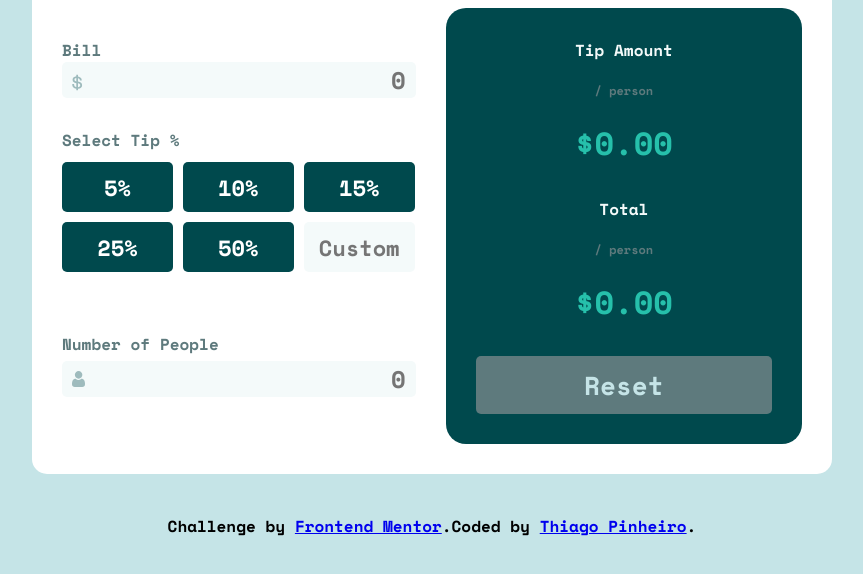
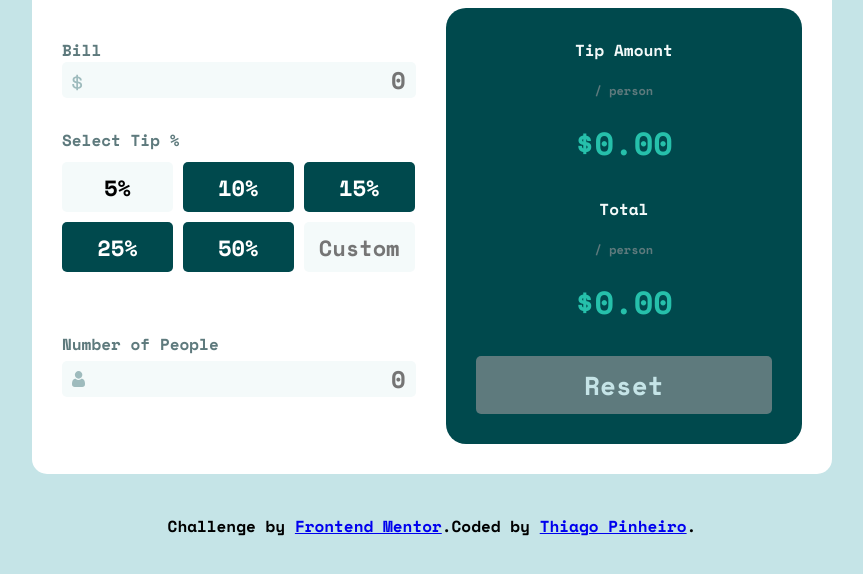
Before and after one commit to tpinheiro4/tip-calculator, a plain HTML site: page index.html in a window 1280 px wide. In both pictures the pointer is over the button "5%". Shown: the part 174-748 px from the top of the page, without its empty margins (208-1071 px from the left). Drawn offline with nearby package versions, Linux system fonts and the light colour scheme.

Commit message:
button changing color

```diff
--- a/css/style.css
+++ b/css/style.css
@@ -101,6 +101,11 @@ label {
     gap: 10px;
 }
 
+.btn:hover {
+    background-color: #f4fafa;
+    color: black;
+}
+
 .btn {
     all: unset;
     align-items: center;
```
